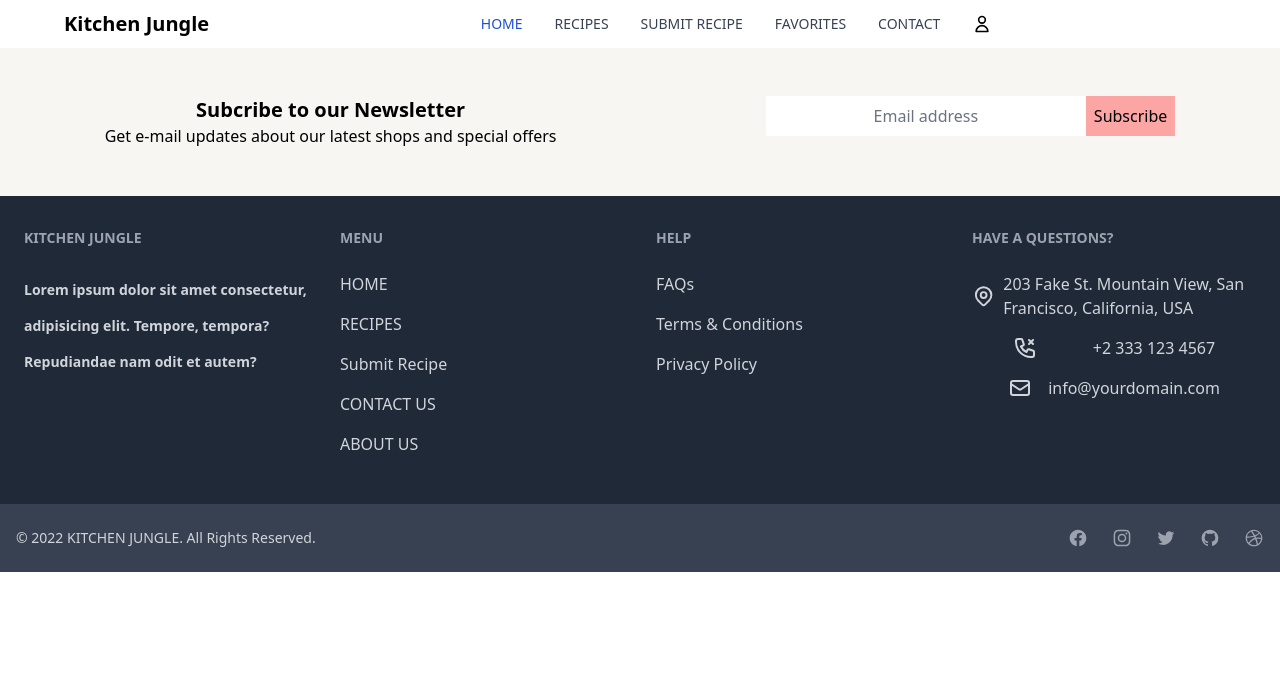
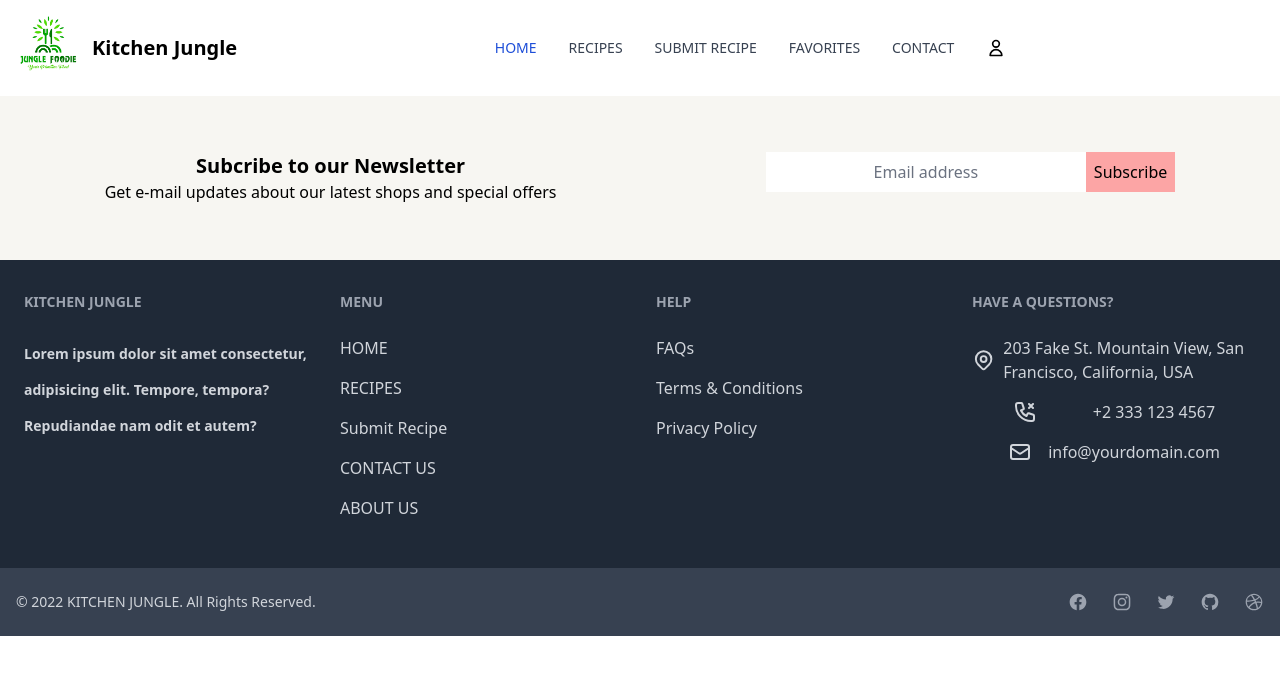
Before and after one commit to hazratamin98/kitchenjungle, a React (Create React App) app: page / in a window 1280 px wide. Shown: the top 674 px of the page. Built offline with nearby package versions, Linux system fonts and the light colour scheme.

Commit message:
Logo added

```diff
--- a/src/Components/Navbar/Navbar.js
+++ b/src/Components/Navbar/Navbar.js
@@ -1,17 +1,14 @@
-import React from "react"
+import React from "react";
+import Image from "../images/download.png";
 
 const Navbar = () => {
   return (
     <div>
-      <nav className="bg-white border-gray-200 px-2 sm:px-4 py-2.5 ">
+      <nav className="bg-white shadow-2xl  px-2 sm:px-4 py-4 ">
         <div className="container flex flex-wrap justify-between items-center mx-auto">
           <a href="#" class="flex items-center">
-            {/* <img
-              src="/docs/images/logo.svg"
-              class="mr-3 h-6 sm:h-10"
-              alt="Flowbite Logo"
-            /> */}
-            <span className="self-center text-xl ml-12 font-semibold whitespace-nowrap ">
+            <img src={Image} class="mr-3 h-4 sm:h-16" alt="junglefood" />
+            <span className="self-center text-xl  font-semibold whitespace-nowrap ">
               Kitchen Jungle
             </span>
           </a>
@@ -105,7 +102,7 @@ const Navbar = () => {
         </div>
       </nav>
     </div>
-  )
-}
+  );
+};
 
-export default Navbar
+export default Navbar;
--- a/src/Components/NewsLetter/NewsLetter.js
+++ b/src/Components/NewsLetter/NewsLetter.js
@@ -1,8 +1,8 @@
-import React from "react"
+import React from "react";
 
 const NewsLetter = () => {
   return (
-    <div className="bg-[#F7F6F2] flex md:flex-row sm:flex-col md:text-center sm:text-center   py-12 justify-center justify-around ">
+    <div className="bg-[#F7F6F2] flex md:flex-row sm:flex-col md:text-center sm:text-center   py-14 justify-center justify-around ">
       <div>
         <h1 className="font-semibold text-xl">Subcribe to our Newsletter</h1>
         <p>Get e-mail updates about our latest shops and special offers</p>
@@ -19,7 +19,7 @@ const NewsLetter = () => {
         <button className="bg-red-300 text-center py-2 px-2">Subscribe</button>
       </div>
     </div>
-  )
-}
+  );
+};
 
-export default NewsLetter
+export default NewsLetter;
```
Also changed, not shown: src/Components/images/download.png (added).
